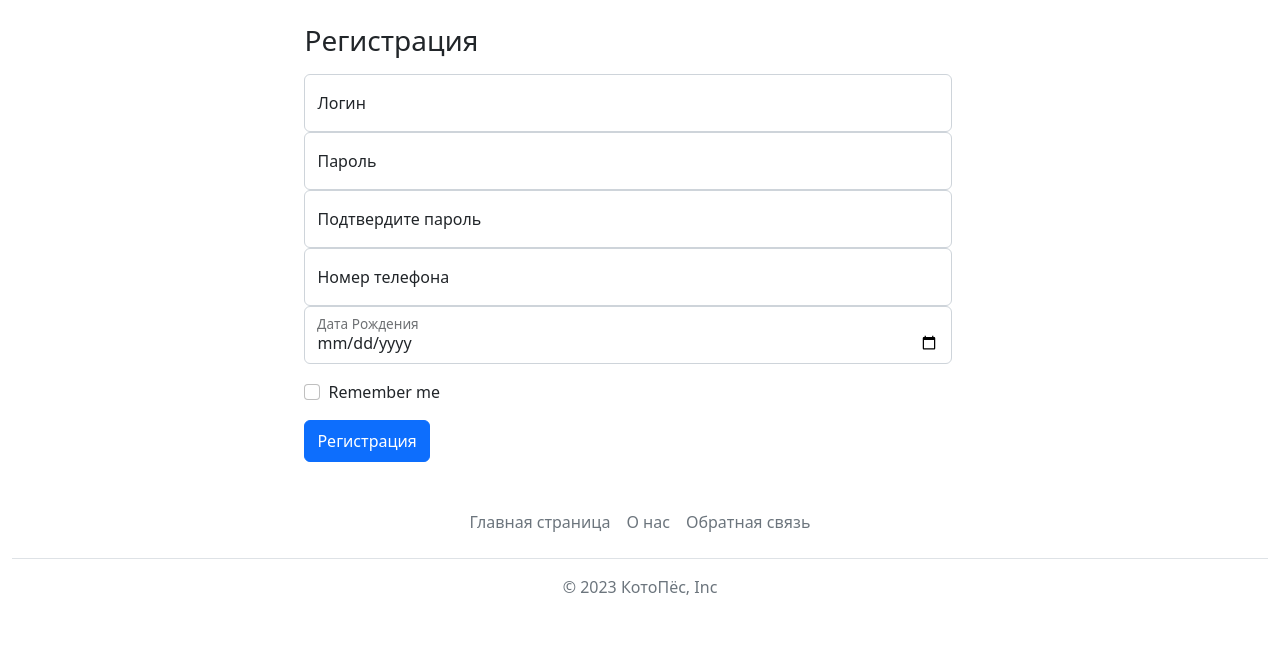
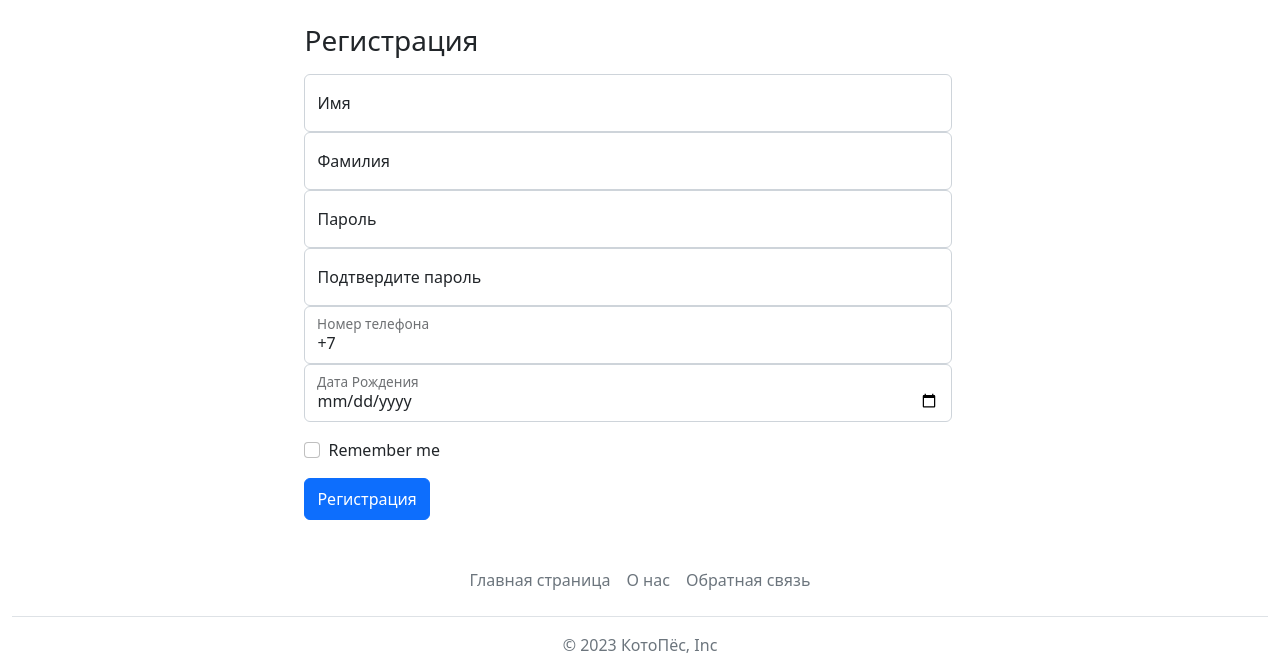
Before and after one commit to Vas1ou/ProjectAutoshchool, a Django app: page /users/registration/ in a window 1280 px wide. Shown: the part 72-734 px from the top of the page. Run offline with Django 5.2, Linux system fonts and the light colour scheme.

Commit message:
finished registration

```diff
--- a/ProjectAutoshchool/users/templates/registration.html
+++ b/ProjectAutoshchool/users/templates/registration.html
@@ -7,26 +7,30 @@
         {% csrf_token %}
         <h1 class="h3 mb-3 fw-normal">Регистрация</h1>
         {% if error_password %}
-            <h1 class="h4 mb-3 fw-normal" style="color: red;">{{error_password}}</h1>
+        <h1 class="h4 mb-3 fw-normal" style="color: red;">{{error_password}}</h1>
         {% endif %}
         <div class="form-floating">
-            <input type="" class="form-control" id="floatingInput" placeholder="Логин" name="login">
-            <label for="floatingInput">Логин</label>
+            <input required class="form-control" placeholder="Имя" name="first_name">
+            <label>Имя</label>
         </div>
         <div class="form-floating">
-            <input type="password" class="form-control" id="floatingPassword" placeholder="Пароль" name="password">
+            <input required class="form-control" placeholder="Фамилия" name="last_name">
+            <label>Фамилия</label>
+        </div>
+        <div class="form-floating">
+            <input required type="password" class="form-control" id="floatingPassword" placeholder="Пароль" name="password">
             <label for="floatingPassword">Пароль</label>
         </div>
         <div class="form-floating">
-            <input type="password" class="form-control" placeholder="Подтвердите пароль" name="repeat_password">
+            <input required type="password" class="form-control" placeholder="Подтвердите пароль" name="repeat_password">
             <label for="floatingPassword">Подтвердите пароль</label>
         </div>
         <div class="form-floating">
-            <input type="" class="form-control" id="" placeholder="Номер телефона" name="ph_number">
+            <input required type="" class="form-control" id="" placeholder="Номер телефона" name="ph_number" value="+7">
             <label for="floatingPassword">Номер телефона</label>
         </div>
         <div class="form-floating">
-            <input type="date" class="form-control" id="floatingDate:" placeholder="Дата Рождения" name="date_birth">
+            <input required type="date" class="form-control" id="floatingDate:" placeholder="Дата Рождения" name="date_birth">
             <label for="floatingPassword">Дата Рождения</label>
         </div>
 
--- a/ProjectAutoshchool/users/views.py
+++ b/ProjectAutoshchool/users/views.py
@@ -1,22 +1,44 @@
 from django.http import HttpResponse
 from django.shortcuts import render
+from django.contrib.auth.hashers import make_password
+
+from .utils import is_valid_phone_number
+from .models import StudentProfile, User
 
 
 def registration(request):
     if request.method == 'POST':
         data = {
-            'login': request.POST.get('login'),
+            'fist_name': request.POST.get('first_name'),
+            'last_name': request.POST.get('last_name'),
             'password': request.POST.get('password'),
             'repeat_password': request.POST.get('repeat_password'),
             'ph_number': request.POST.get('ph_number'),
             'date_birth': request.POST.get('date_birth'),
         }
-
+        print(data)
+        # Проверка, что пароли одинаковые
         if data['password'] != data['repeat_password']:
             return render(request, 'registration.html', {'error_password': 'Пароли не совпадают'})
+        # Проверка, что номер телефона валидный
+        if not is_valid_phone_number(data['ph_number']):
+            return render(request, 'registration.html',
+                          {'error_password': 'Номер телефона введён неправильно'})
+        # Проверка, что пользователь с таким номером телефона отсутствует
+        if User.objects.filter(phone=data['ph_number']).exists():
+            return render(request, 'registration.html',
+                          {'error_password': 'Пользователь с таким номером телефона уже существует'})
 
+        # Создание пользователя
+        StudentProfile.objects.create(
+            first_name=data['fist_name'],
+            last_name=data['last_name'],
+            phone=data['ph_number'],
+            password=make_password(data['password']),
+            is_active=False,# Хешируем пароль
+            date_of_birth=data['date_birth']
+        )
 
         return HttpResponse("СПАСИБО ВАШИ ДАННЫЕ УШЛИ НА СЕРВЕР")
     elif request.method == 'GET':
-        print('ДАННЫЕ С СЕРВЕРА ОТПРАВИЛИСЬ')
         return render(request, 'registration.html', {})
```
Also changed, not shown: ProjectAutoshchool/users/models.py (+8 -4 lines), ProjectAutoshchool/users/utils.py (added, +12 -0 lines), ProjectAutoshchool/db.sqlite3, ProjectAutoshchool/users/migrations/0001_initial.py.
